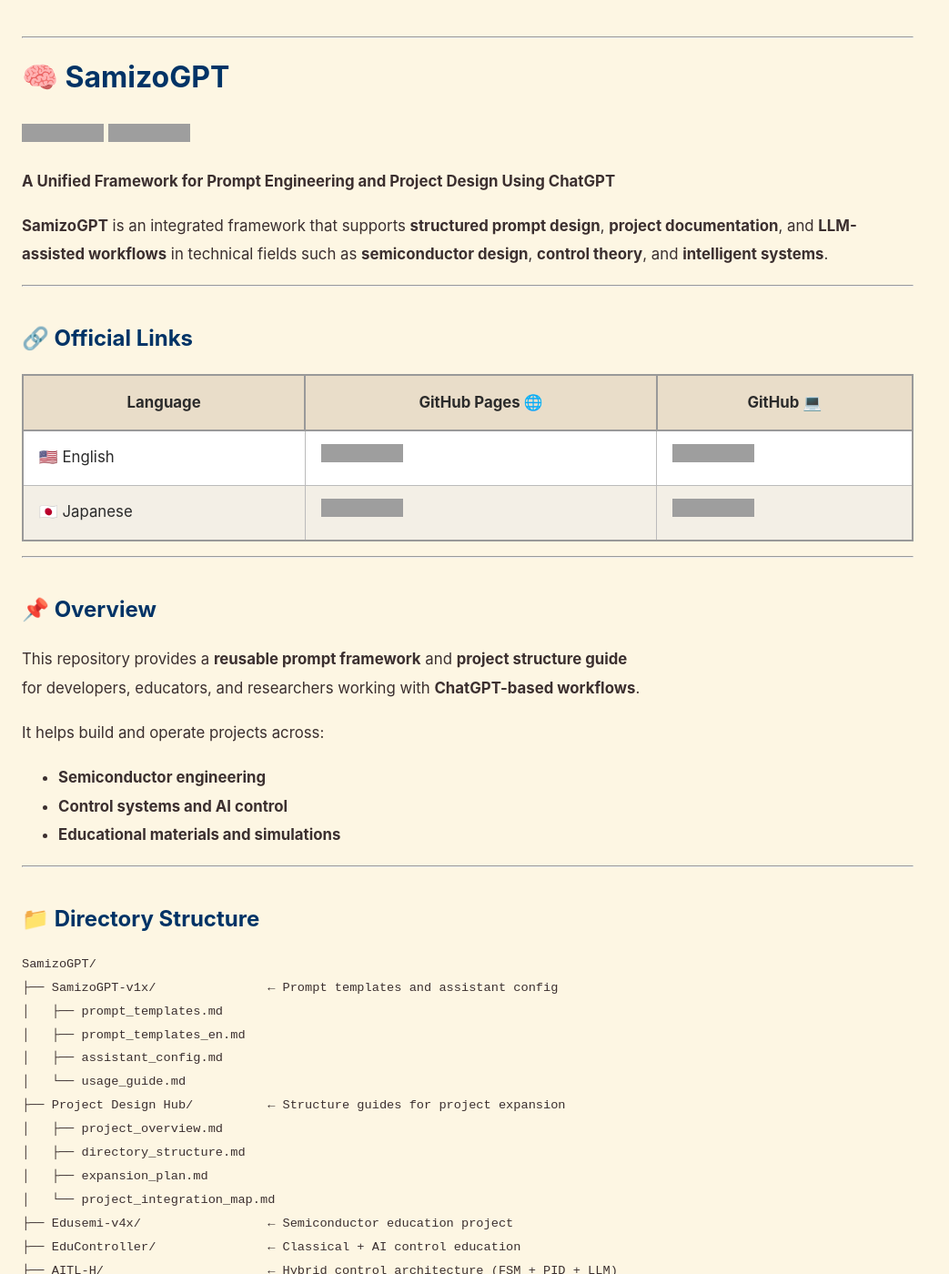
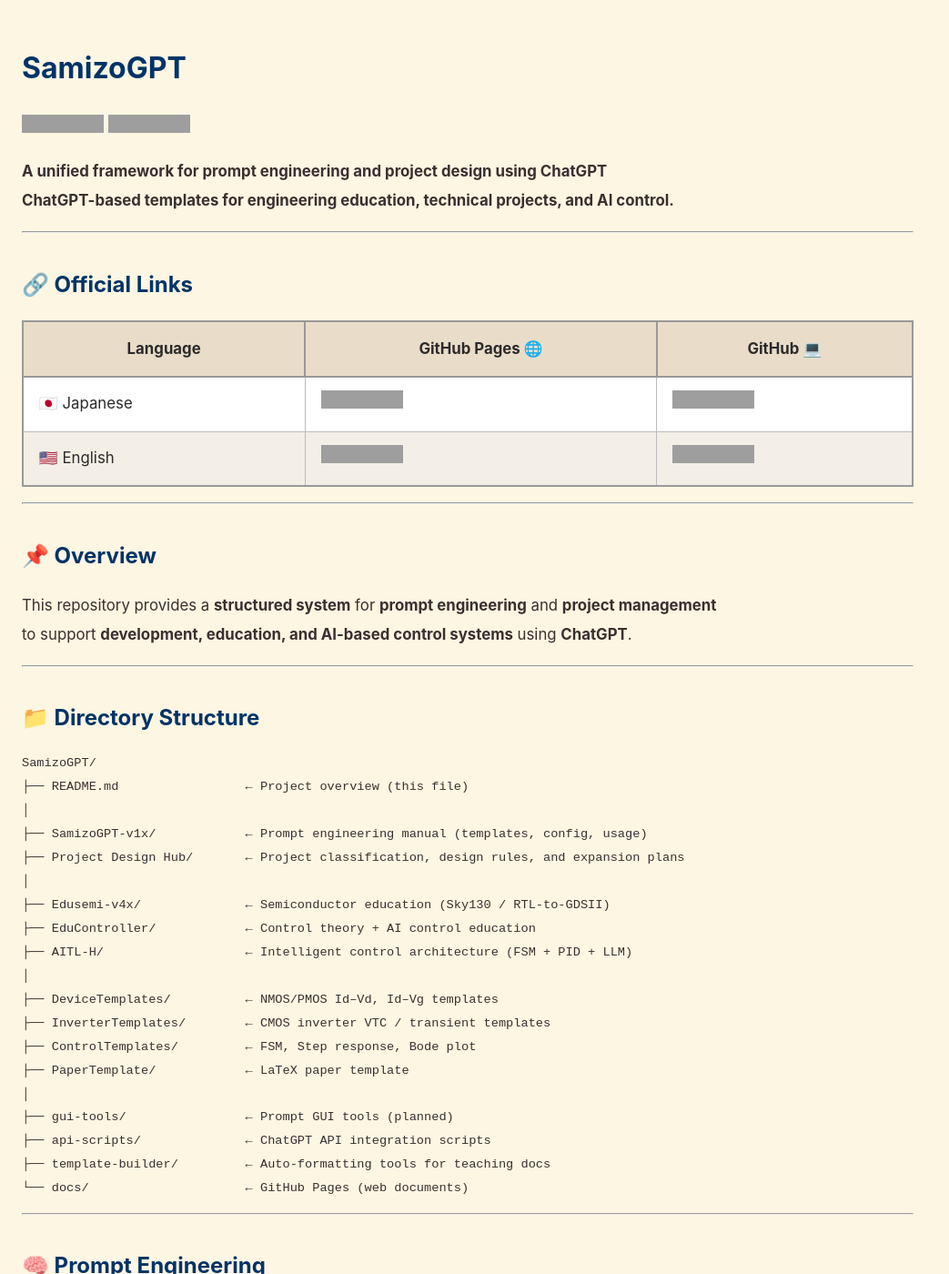
Before and after one commit to Samizo-AITL/SamizoGPT, a Jekyll site: the page built from en/index.md, in a window 1280 px wide and 1400 px high, cut to the strip 0-1400 px from the top of the window. Shown: the whole strip at 91% size, without its empty margins (0-1043 px from the left). Built offline with Jekyll 4.4.1, drawn with Linux system fonts in a browser that asks for light colours; some of the changed text lies outside the part shown; grey boxes are pictures that could not be loaded.

Commit message:
Update index.md

````diff
--- a/en/index.md
+++ b/en/index.md
@@ -1,18 +1,14 @@
 ---
 layout: default
-title: SamizoGPT/en/index.md/
-# math: katex  # 数式が必要なページだけ
+title: SamizoGPT/README_en.md
 ---
 
----
+# **SamizoGPT**
 
-# 🧠 **SamizoGPT**
+[![Back to Samizo-AITL Portal](https://img.shields.io/badge/Back%20to%20Samizo--AITL%20Portal-brightgreen)](https://samizo-aitl.github.io/) [![MIT License](https://img.shields.io/badge/license-MIT-blue.svg)](LICENSE)
 
-[![Back to Samizo-AITL Portal](https://img.shields.io/badge/Back%20to%20Samizo--AITL%20Portal-brightgreen)](https://samizo-aitl.github.io/en/) [![MIT License](https://img.shields.io/badge/license-MIT-blue.svg)](../LICENSE)
-
-**A Unified Framework for Prompt Engineering and Project Design Using ChatGPT**
-
-**SamizoGPT** is an integrated framework that supports **structured prompt design**, **project documentation**, and **LLM-assisted workflows** in technical fields such as **semiconductor design**, **control theory**, and **intelligent systems**.
+**A unified framework for prompt engineering and project design using ChatGPT**
+**ChatGPT-based templates for engineering education, technical projects, and AI control.**
 
 ---
 
@@ -20,101 +16,125 @@
 
 | Language | GitHub Pages 🌐 | GitHub 💻 |
 |----------|----------------|-----------|
+| 🇯🇵 Japanese | [![GitHub Pages JP](https://img.shields.io/badge/GitHub%20Pages-日本語版-brightgreen?logo=github)](https://samizo-aitl.github.io/SamizoGPT/) | [![GitHub Repo JP](https://img.shields.io/badge/GitHub-日本語版-blue?logo=github)](https://github.com/Samizo-AITL/SamizoGPT) |
 | 🇺🇸 English | [![GitHub Pages EN](https://img.shields.io/badge/GitHub%20Pages-English-brightgreen?logo=github)](https://samizo-aitl.github.io/SamizoGPT/en/) | [![GitHub Repo EN](https://img.shields.io/badge/GitHub-English-blue?logo=github)](https://github.com/Samizo-AITL/SamizoGPT/tree/main/en) |
-| 🇯🇵 Japanese | [![GitHub Pages JP](https://img.shields.io/badge/GitHub%20Pages-日本語版-brightgreen?logo=github)](https://samizo-aitl.github.io/SamizoGPT/) | [![GitHub Repo JP](https://img.shields.io/badge/GitHub-日本語版-blue?logo=github)](https://github.com/Samizo-AITL/SamizoGPT) |
 
 ---
 
-## 📌 **Overview**
+## 📌 Overview
 
-This repository provides a **reusable prompt framework** and **project structure guide**
-for developers, educators, and researchers working with **ChatGPT-based workflows**.
-
-It helps build and operate projects across:
-- **Semiconductor engineering**
-- **Control systems and AI control**
-- **Educational materials and simulations**
+This repository provides a **structured system** for **prompt engineering** and **project management**
+to support **development, education, and AI-based control systems** using **ChatGPT**.
 
 ---
 
-## 📁 **Directory Structure**
+## 📁 Directory Structure
 
 ```plaintext
 SamizoGPT/
-├── SamizoGPT-v1x/               ← Prompt templates and assistant config
-│   ├── prompt_templates.md
-│   ├── prompt_templates_en.md
-│   ├── assistant_config.md
-│   └── usage_guide.md
-├── Project Design Hub/          ← Structure guides for project expansion
-│   ├── project_overview.md
-│   ├── directory_structure.md
-│   ├── expansion_plan.md
-│   └── project_integration_map.md
-├── Edusemi-v4x/                 ← Semiconductor education project
-├── EduController/               ← Classical + AI control education
-├── AITL-H/                      ← Hybrid control architecture (FSM + PID + LLM)
-├── gui-tools/                   ← GUI prompt generator (planned)
-├── api-scripts/                 ← ChatGPT API integration tools
-├── template-builder/            ← Prompt → Document formatter
-├── private/                     ← Technical archive (non-public)
-└── docs/                        ← GitHub Pages for web publishing
+├── README.md                 ← Project overview (this file)
+│
+├── SamizoGPT-v1x/            ← Prompt engineering manual (templates, config, usage)
+├── Project Design Hub/       ← Project classification, design rules, and expansion plans
+│
+├── Edusemi-v4x/              ← Semiconductor education (Sky130 / RTL-to-GDSII)
+├── EduController/            ← Control theory + AI control education
+├── AITL-H/                   ← Intelligent control architecture (FSM + PID + LLM)
+│
+├── DeviceTemplates/          ← NMOS/PMOS Id–Vd, Id–Vg templates
+├── InverterTemplates/        ← CMOS inverter VTC / transient templates
+├── ControlTemplates/         ← FSM, Step response, Bode plot
+├── PaperTemplate/            ← LaTeX paper template
+│
+├── gui-tools/                ← Prompt GUI tools (planned)
+├── api-scripts/              ← ChatGPT API integration scripts
+├── template-builder/         ← Auto-formatting tools for teaching docs
+└── docs/                     ← GitHub Pages (web documents)
 ```
 
 ---
 
-## 🧠 **Prompt Design Resources**
+## 🧠 Prompt Engineering
 
-| **File** | **Description** |
-|----------|-----------------|
-| [`prompt_templates.md`](../SamizoGPT-v1x/prompt_templates.md) | Prompt templates in **Japanese** |
-| [`prompt_templates_en.md`](../SamizoGPT-v1x/prompt_templates_en.md) | **English** prompt templates for explanation, design, education, control |
-| [`assistant_config.md`](../SamizoGPT-v1x/assistant_config.md) | Assistant **tone and role definitions** |
-| [`usage_guide.md`](../SamizoGPT-v1x/usage_guide.md) | How to **write and use effective prompts** |
+Provides **prompt templates**, **usage rules**, and **naming guidelines** to maximize ChatGPT integration.
+Prompts are stored in **`SamizoGPT-v1x/`** for classification, reuse, and systematization.
+
+📄 Main files included:
+
+| File | Description |
+|------|-------------|
+| [`prompt_templates.md`](./SamizoGPT-v1x/prompt_templates.md) | **Categorized prompt collection** (explanation, design, education, control, etc.) |
+| [`assistant_config.md`](./SamizoGPT-v1x/assistant_config.md) | **Assistant configuration** (tone, role, settings for ChatGPT) |
+| [`usage_guide.md`](./SamizoGPT-v1x/usage_guide.md) | **Effective usage guide** and best practices for prompts |
 
 ---
 
-## 🔗 **Project Integration**
+## 🧩 Project Design & Management
 
-See the relationship map between core educational projects:
+Classifies, organizes, and templates educational, control, and R&D projects in a structured way.
+Design principles are consolidated in **`Project Design Hub/`**.
 
-| **File** | **Description** |
-|----------|-----------------|
-| [`project_integration_map.md`](../Project%20Design%20Hub/project_integration_map.md) | Diagram and guide on how **Edusemi**, **EduController**, and **AITL-H** are linked |
+📄 Main files included:
+
+| File | Description |
+|------|-------------|
+| [`project_overview.md`](./Project%20Design%20Hub/project_overview.md) | **Overall project structure and diagrams** |
+| [`directory_structure.md`](./Project%20Design%20Hub/directory_structure.md) | **Naming conventions, directory structure, file rules** |
+| [`expansion_plan.md`](./Project%20Design%20Hub/expansion_plan.md) | **Future expansion plan** (GUI, RTOS, LLM-based control, etc.) |
 
 ---
 
-## 📘 **Educational & Technical Projects**
+## 🎓 Educational & Technical Projects
 
-| **Name** | **Description** |
-|----------|-----------------|
-| [`Edusemi-v4x`](./Edusemi-v4x/) | **Semiconductor education** with **Sky130**, **EDA**, and **ChatGPT** |
-| [`EduController`](./EduController/) | **Control theory + AI control** with **Python/ROS** |
-| [`AITL-H`](./AITL-H/) | **FSM + PID + LLM hybrid intelligent control** |
-| [`SoC_DesignKit_by_ChatGPT`](https://github.com/Samizo-AITL/EduController/tree/main/SoC_DesignKit_by_ChatGPT) | **HDL-based control template** project for **FSM/PID/LLM** integration (linked with **EduController Part05/09**) |
+This repository includes the following **educational and technical projects**:
+
+### 📘 Educational Projects
+
+| Project | Description |
+|---------|-------------|
+| [**Edusemi-v4x/**](./Edusemi-v4x/) | **Semiconductor design training** (Sky130 / EDA practice) |
+| [**EduController/**](./EduController/) | **Control theory, state transition, and AI control training** |
+| [**AITL-H/**](./AITL-H/) | **Intelligent control architecture with FSM, PID, and LLM** |
+| [**SoC_DesignKit_by_ChatGPT**](https://github.com/Samizo-AITL/EduController/tree/main/SoC_DesignKit_by_ChatGPT) | **HDL template training for FSM/PID/LLM control** (linked with EduController) |
+
+### 🛠 Educational Templates
+
+SamizoGPT also provides **minimal templates** for experiencing the basics of circuits, control, and academic writing.
+
+| Directory | Description |
+|-----------|-------------|
+| [**DeviceTemplates/**](./DeviceTemplates) | **NMOS/PMOS characteristic templates** (Id–Vd, Id–Vg) |
+| [**InverterTemplates/**](./InverterTemplates) | **CMOS inverter templates** (VTC, transient) |
+| [**ControlTemplates/**](./ControlTemplates) | **Control templates** (FSM, Step response, Bode plot) |
+| [**PaperTemplate/**](./PaperTemplate) | **LaTeX paper template** (based on IEEEtran) |
+
+> 🔎 See each directory’s README for detailed descriptions and usage instructions.
 
 ---
 
-## 🌐 **Future Plans**
+## 🚀 Future Development
 
-- **Streamlit GUI** for prompt building
-- **Web documentation** via GitHub Pages
-- **Integration with LLM-based control** (e.g. **AITL-H**)
-- **Prompt-based automation** of docs and simulations
+The following features are already prototyped or partially implemented, and will be further enhanced and integrated:
+
+- **Prompt + GUI integration tool** (`gui-tools/`)
+- **Online documentation** (GitHub Pages via `docs/`)
+- **Integration of LLM-based control models** (`AITL-H/`)
+- **ChatGPT API integration scripts** (`api-scripts/`)
+- **Automated PDF generation and formatting of educational templates** (`template-builder/`)
 
 ---
 
-## 👤 Author Information
+## 👤 Author
 
-| **📌 Item** | **Details** |
-|-------------|-------------|
-| **Name** | **Shinichi Samizo（三溝 真一）**<br>*Shinichi Samizo* |
-| **Education** | **M.S. in Electrical and Electronic Engineering, Shinshu University** |
-| **Career** | **Former Engineer at Seiko Epson Corporation (1997–)** |
-| **Expertise** | **Semiconductor devices** (logic, memory, high-voltage mixed integration)<br>**Inkjet thin-film piezo actuators**<br>**Productization of PrecisionCore printheads, BOM management, ISO training** |
+| Item | Details |
+|------|----------|
+| **Name** | **Shinichi Samizo** (*三溝 真一*) |
+| **Education** | *M.S. in Electrical and Electronic Engineering, Shinshu University* |
+| **Career** | *Former Engineer at Seiko Epson Corporation (since 1997)* |
+| **Expertise** | *Semiconductor devices (logic, memory, high-voltage mixed integration)*<br>*Inkjet thin-film piezo actuators*<br>*Productization of PrecisionCore printheads, BOM management, ISO training* |
 | **✉️ Email** | [![Email](https://img.shields.io/badge/Email-shin3t72%40gmail.com-red?style=for-the-badge&logo=gmail)](mailto:shin3t72@gmail.com) |
 | **🐦 X** | [![X](https://img.shields.io/badge/X-@shin3t72-black?style=for-the-badge&logo=x)](https://x.com/shin3t72) |
-| **💻 GitHub** | [![GitHub](https://img.shields.io/badge/GitHub-Samizo--AITL-blue?style=for-the-badge&logo=github)](https://github.com/Samizo-AITL) |
+| **💻 GitHub** | [![GitHub](https://img.shields.io/badge/GitHub-Samizo--AITL-blue?logo=github)](https://github.com/Samizo-AITL) |
 
 ---
 
@@ -136,6 +156,6 @@
 
 ## 💬 Feedback
 
-> Please propose improvements or start discussions via **GitHub Discussions**.
+Please use **GitHub Discussions** for proposals and questions.
 
 [![💬 GitHub Discussions](https://img.shields.io/badge/💬%20GitHub-Discussions-brightgreen?logo=github)](https://github.com/Samizo-AITL/SamizoGPT/discussions)
````
Also changed, not shown: other parts of en/index.md (+4 -4 lines).
